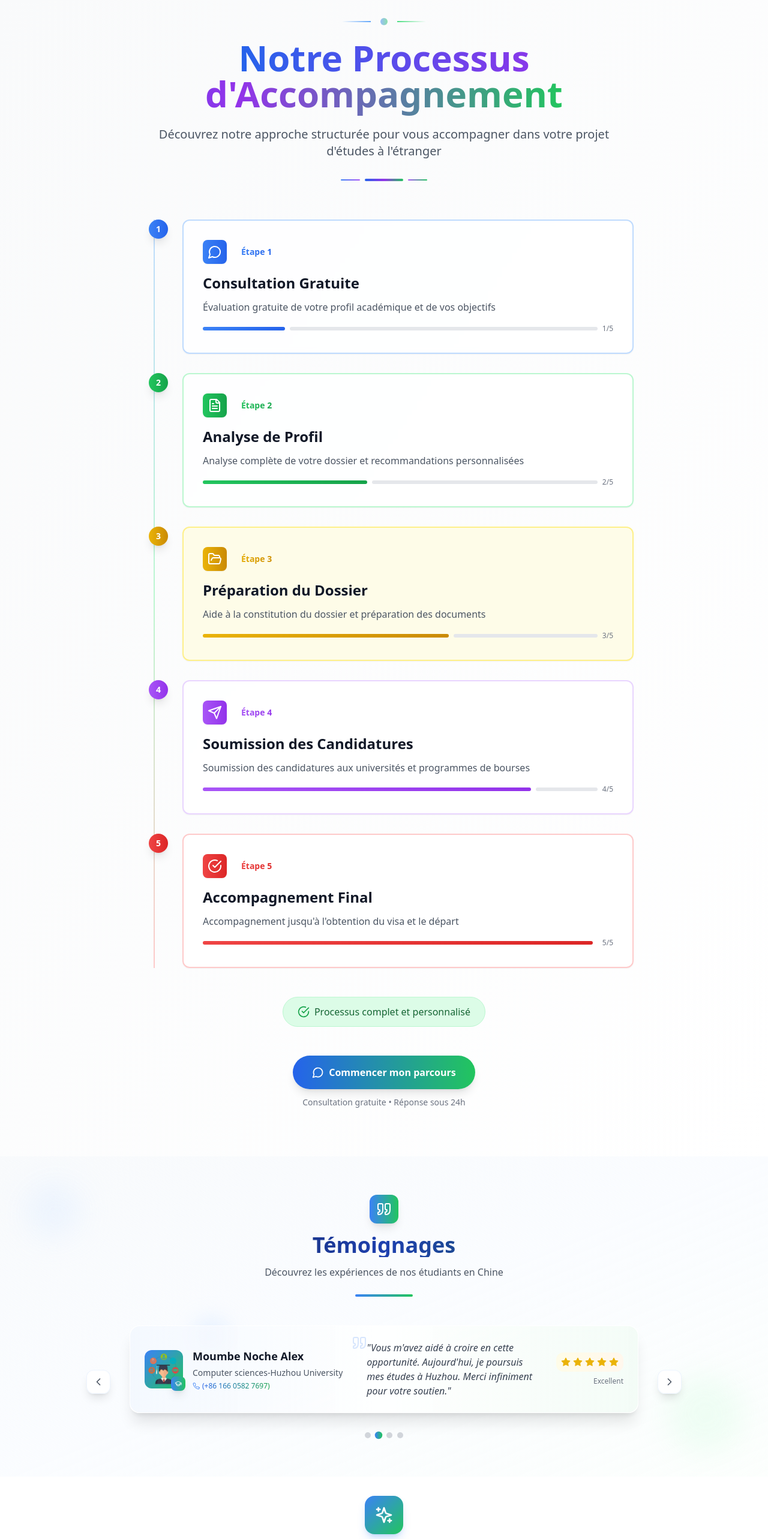
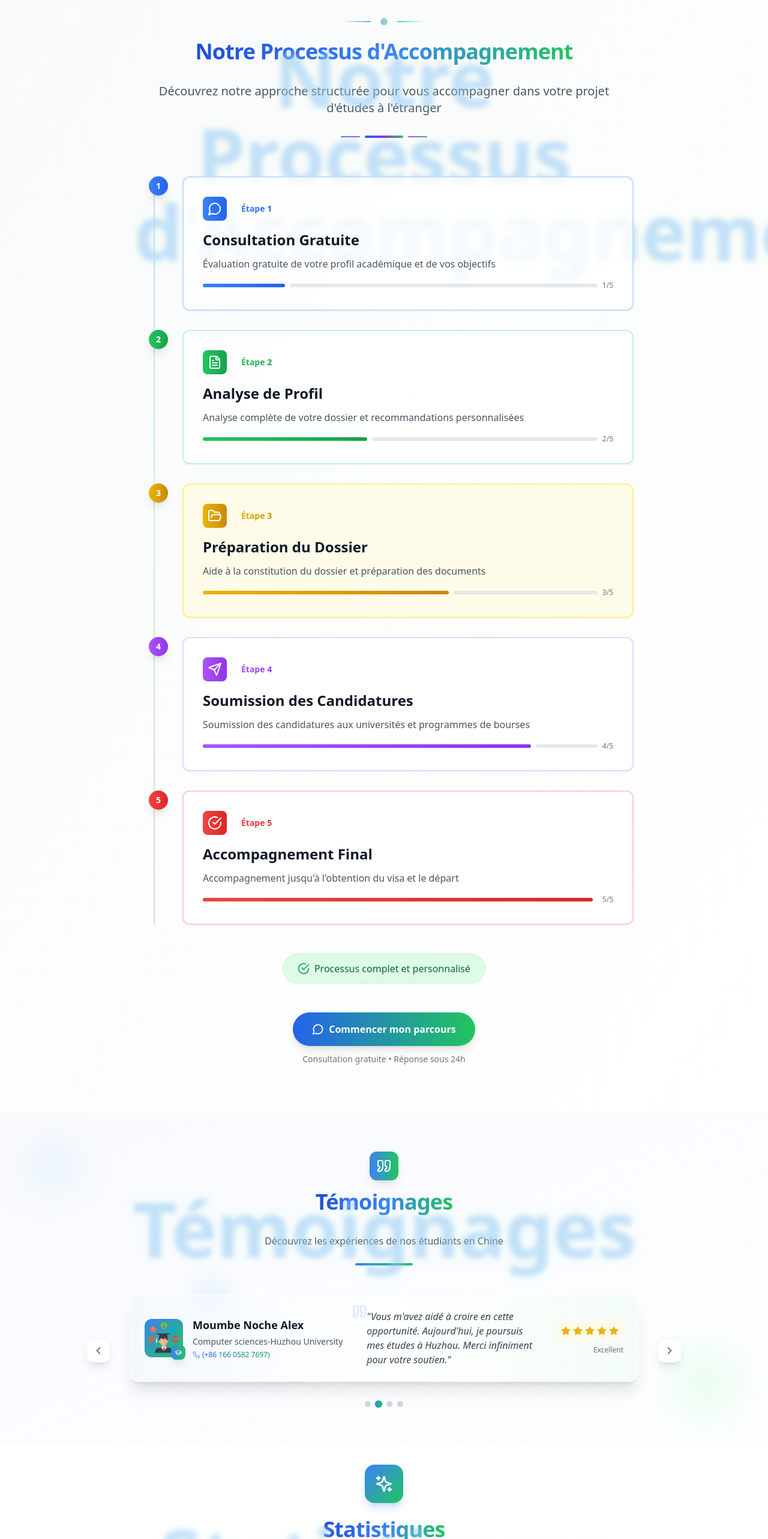
Before and after one commit to EdwinTchakounte/OK_vitrine_kss, a React (Vite) app: page / in a window 1280 px wide. Shown: the part 3449-6015 px from the top of the page at 60% size. Built offline with nearby package versions, Linux system fonts and the light colour scheme.

Commit message:
21/08/2025

```diff
--- a/src/components/Contact.tsx
+++ b/src/components/Contact.tsx
@@ -45,9 +45,17 @@ const Contact: React.FC = () => {
     <section id="contact" className="py-20 bg-white">
       <div className="max-w-7xl mx-auto px-4 sm:px-6 lg:px-8">
         <div className="text-center mb-16">
-          <h2 className="text-4xl font-bold text-gray-900 mb-4">
-            {translations.contact.title}
-          </h2>
+  <h2 className="text-4xl md:text-8xl lg:text-4xl font-black text-blue-700 mb-8 leading-tight relative tracking-tight">
+                <span className="bg-gradient-to-r from-blue-700 via-blue-500 to-green-500 bg-clip-text text-transparent">{translations.contact.title}</span>
+                {/* Multiple glow layers for depth */}
+                <div className="absolute inset-0 text-5xl md:text-8xl lg:text-9xl font-black text-blue-300 opacity-15 blur-sm animate-pulse">
+                  {translations.contact.title}
+                </div>
+                <div className="absolute inset-0 text-5xl md:text-8xl lg:text-9xl font-black text-green-300 opacity-10 blur-md animate-pulse" style={{ animationDelay: '1s' }}>
+              {translations.contact.title}
+                </div>
+              </h2>
+
           <div className="w-24 h-1 bg-gradient-to-r from-blue-600 to-green-500 mx-auto rounded-full"></div>
         </div>
 
--- a/src/components/Enseignant_chine.tsx
+++ b/src/components/Enseignant_chine.tsx
@@ -21,7 +21,7 @@ function enseignant_chine() {
       }, []);
 
   return (
-    <div className="min-h-screen bg-gray-50">
+    <div className="min-h-screen bg-gray-50 py-20 px-4 sm:px-6 lg:px-8">
       {/* Main Content */}
       <div className="max-w-4xl mx-auto px-6 lg:px-12 py-12">
         <motion.div
--- a/src/components/FAQ.tsx
+++ b/src/components/FAQ.tsx
@@ -53,8 +53,20 @@ const FAQ: React.FC = () => {
     <section id="faq" className="py-20 bg-gray-50">
       <div className="max-w-4xl mx-auto px-4 sm:px-6 lg:px-8">
         <div className="text-center mb-16">
+         <h2 className="text-4xl md:text-8xl lg:text-4xl font-black text-blue-700 mb-8 leading-tight relative tracking-tight">
+                <span className="bg-gradient-to-r from-blue-700 via-blue-500 to-green-500 bg-clip-text text-transparent">{translations.faq.title}</span>
+                {/* Multiple glow layers for depth */}
+                <div className="absolute inset-0 text-5xl md:text-8xl lg:text-9xl font-black text-blue-300 opacity-15 blur-sm animate-pulse">
+                  {translations.faq.title}
+                </div>
+                <div className="absolute inset-0 text-5xl md:text-8xl lg:text-9xl font-black text-green-300 opacity-10 blur-md animate-pulse" style={{ animationDelay: '1s' }}>
+                  {translations.faq.title}
+                </div>
+              </h2>
+
+
           <h2 className="text-4xl font-bold text-gray-900 mb-4">
-            {translations.faq.title}
+
           </h2>
           <div className="w-24 h-1 bg-gradient-to-r from-blue-600 to-green-500 mx-auto rounded-full"></div>
         </div>
--- a/src/components/Partners.tsx
+++ b/src/components/Partners.tsx
@@ -173,7 +173,7 @@ const Partners: React.FC = () => {
           </div>
 
           {/* Indicateurs de progression */}
-          <div className="flex justify-center space-x-1 md:space-x-2 mt-6 md:mt-8">
+          {/* <div className="flex justify-center space-x-1 md:space-x-2 mt-6 md:mt-8">
             {allPartners.map((_, index) => (
               <button
                 key={index}
@@ -189,7 +189,7 @@ const Partners: React.FC = () => {
                 }`}
               />
             ))}
-          </div>
+          </div> */}
 
           {/* Flèches de navigation pour mobile */}
           <div className="flex justify-center items-center space-x-4 mt-4 md:hidden">
--- a/src/components/StatCard.tsx
+++ b/src/components/StatCard.tsx
@@ -144,9 +144,18 @@ export default function StatsDashboard() {
             <Sparkles className="text-white w-8 h-8" />
           </div>
 
-          <h1 className="text-3xl sm:text-4xl md:text-5xl font-bold bg-gradient-to-r from-blue-600 via-green-600 to-blue-700 bg-clip-text text-transparent mb-3 tracking-tight">
-            Statistiques
-          </h1>
+             <h2 className="text-4xl md:text-8xl lg:text-4xl font-black text-blue-700 mb-8 leading-tight relative tracking-tight">
+                <span className="bg-gradient-to-r from-blue-700 via-blue-500 to-green-500 bg-clip-text text-transparent">Statistiques</span>
+                {/* Multiple glow layers for depth */}
+                <div className="absolute inset-0 text-5xl md:text-8xl lg:text-9xl font-black text-blue-300 opacity-15 blur-sm animate-pulse">
+                  Statistiques
+                </div>
+                <div className="absolute inset-0 text-5xl md:text-8xl lg:text-9xl font-black text-green-300 opacity-10 blur-md animate-pulse" style={{ animationDelay: '1s' }}>
+                  Statistiques
+                </div>
+              </h2>
+
+
 
           <div className="text-xl sm:text-2xl md:text-3xl font-light text-gray-700 mb-4">
             2024/2025
--- a/src/components/Steps.tsx
+++ b/src/components/Steps.tsx
@@ -77,11 +77,21 @@ function Steps() {
 
             {/* Main title with enhanced styling */}
             <div className="relative">
-              <h2 className="text-3xl md:text-5xl lg:text-6xl font-extrabold mb-6 leading-tight">
-                <span className="bg-gradient-to-r from-blue-600 via-purple-600 to-green-500 bg-clip-text text-transparent">
+
+
+    <h2 className="text-4xl md:text-8xl lg:text-4xl font-black text-blue-700 mb-8 leading-tight relative tracking-tight">
+                <span className="bg-gradient-to-r from-blue-700 via-blue-500 to-green-500 bg-clip-text text-transparent">{translations.steps.title}</span>
+                {/* Multiple glow layers for depth */}
+                <div className="absolute inset-0 text-5xl md:text-8xl lg:text-9xl font-black text-blue-300 opacity-15 blur-sm animate-pulse">
                   {translations.steps.title}
-                </span>
+                </div>
+                <div className="absolute inset-0 text-5xl md:text-8xl lg:text-9xl font-black text-green-300 opacity-10 blur-md animate-pulse" style={{ animationDelay: '1s' }}>
+                  {translations.steps.title}
+                </div>
               </h2>
+
+
+
 
               {/* Subtle background text effect */}
               <div className="absolute inset-0 -z-10 opacity-5">
--- a/src/components/Testimonials.tsx
+++ b/src/components/Testimonials.tsx
@@ -72,8 +72,21 @@ const Testimonials: React.FC = () => {
           <div className="inline-flex items-center justify-center w-12 h-12 bg-gradient-to-r from-blue-500 to-green-500 rounded-xl mb-4 shadow-lg">
             <Quote className="w-6 h-6 text-white" />
           </div>
+              <h2 className="text-4xl md:text-8xl lg:text-4xl font-black text-blue-700 mb-8 leading-tight relative tracking-tight">
+                <span className="bg-gradient-to-r from-blue-700 via-blue-500 to-green-500 bg-clip-text text-transparent">{translations?.testimonials?.title || 'Témoignages'}</span>
+                {/* Multiple glow layers for depth */}
+                <div className="absolute inset-0 text-5xl md:text-8xl lg:text-9xl font-black text-blue-300 opacity-15 blur-sm animate-pulse">
+                  {translations?.testimonials?.title || 'Témoignages'}
+                </div>
+                <div className="absolute inset-0 text-5xl md:text-8xl lg:text-9xl font-black text-green-300 opacity-10 blur-md animate-pulse" style={{ animationDelay: '1s' }}>
+                  {translations?.testimonials?.title || 'Témoignages'}
+                </div>
+              </h2>
+
+
+
           <h2 className="text-3xl md:text-4xl font-bold bg-gradient-to-r from-gray-900 via-blue-800 to-green-800 bg-clip-text text-transparent mb-3">
-            {translations?.testimonials?.title || 'Témoignages'}
+
           </h2>
           <p className="text-base text-gray-600 max-w-xl mx-auto leading-relaxed">
             Découvrez les expériences de nos étudiants en Chine
--- a/src/components/scholarship.tsx
+++ b/src/components/scholarship.tsx
@@ -93,6 +93,17 @@ export const ScholarshipDisplay = ({ scholarshipData }) => {
         </h1>
         <p className="text-black-300 leading-relaxed">{scholarshipData.description}</p>
       </div> */}
+
+        <h2 className="text-4xl md:text-8xl lg:text-4xl font-black text-blue-700 mb-8 leading-tight relative tracking-tight">
+                <span className="bg-gradient-to-r from-blue-700 via-blue-500 to-green-500 bg-clip-text text-transparent">{scholarshipData.title}</span>
+                {/* Multiple glow layers for depth */}
+                <div className="absolute inset-0 text-5xl md:text-8xl lg:text-9xl font-black text-blue-300 opacity-15 blur-sm animate-pulse">
+                  {scholarshipData.title}
+                </div>
+                <div className="absolute inset-0 text-5xl md:text-8xl lg:text-9xl font-black text-green-300 opacity-10 blur-md animate-pulse" style={{ animationDelay: '1s' }}>
+                  {scholarshipData.title}
+                </div>
+              </h2>
 
       <div className="p-6">
         {/* Critères d'éligibilité */}
```
